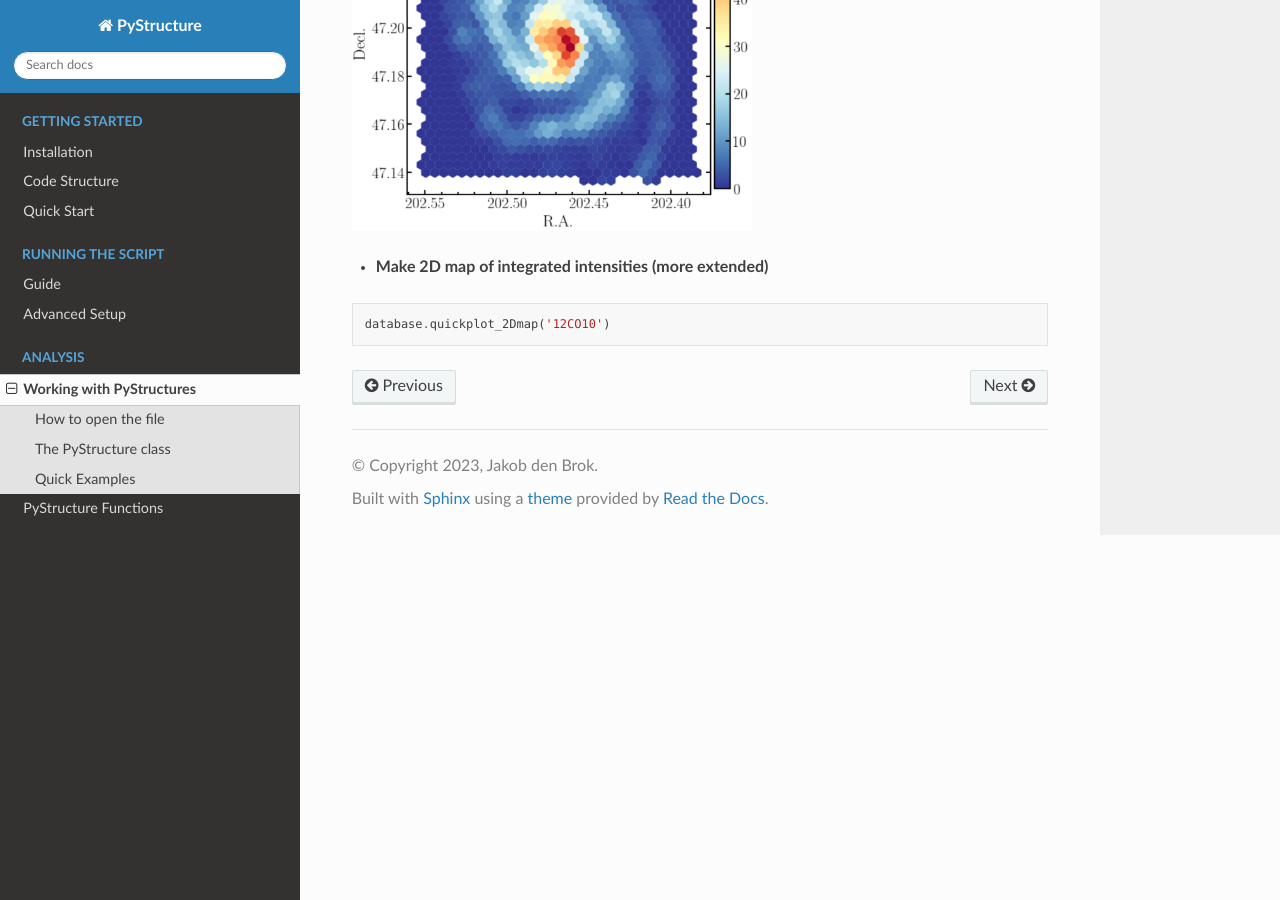
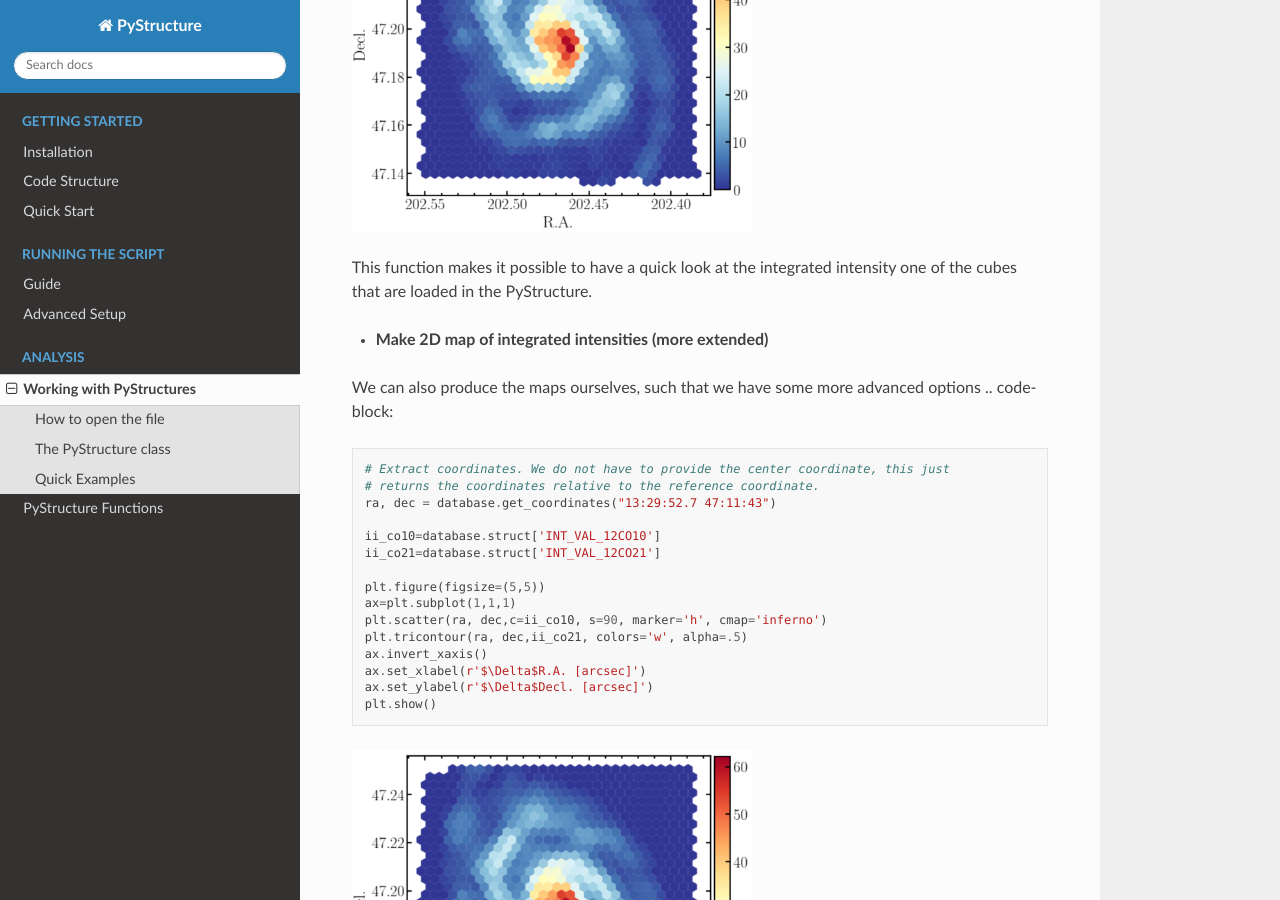
Before and after one commit to lukas-neumann-astro/PyStructure, a Sphinx documentation site: the page built from docs/source/reading.rst, in a window 1280 px wide and 900 px high, scrolled down 2093 px. Built offline with Sphinx 7.4.7 and the Read the Docs theme 2.0.0, drawn with Linux system fonts in a browser that asks for light colours.

Commit message:
Udpate Docs

```diff
--- a/docs/source/reading.rst
+++ b/docs/source/reading.rst
@@ -77,8 +77,28 @@ Using the PyStructure class environment, some useful commands are:
 .. image:: quicklook2.png
        :width: 400
 
+This function makes it possible to have a quick look at the integrated intensity one of the cubes that are loaded in the PyStructure.
+
 * **Make 2D map of integrated intensities (more extended)**
 
+We can also produce the maps ourselves, such that we have some more advanced options
 .. code-block::
 
-  database.quickplot_2Dmap('12CO10')
+  # Extract coordinates. We do not have to provide the center coordinate, this just
+  # returns the coordinates relative to the reference coordinate.
+  ra, dec = database.get_coordinates("13:29:52.7 47:11:43")
+
+  ii_co10=database.struct['INT_VAL_12CO10']
+  ii_co21=database.struct['INT_VAL_12CO21']
+
+  plt.figure(figsize=(5,5))
+  ax=plt.subplot(1,1,1)
+  plt.scatter(ra, dec,c=ii_co10, s=90, marker='h', cmap='inferno')
+  plt.tricontour(ra, dec,ii_co21, colors='w', alpha=.5)
+  ax.invert_xaxis()
+  ax.set_xlabel(r'$\Delta$R.A. [arcsec]')
+  ax.set_ylabel(r'$\Delta$Decl. [arcsec]')
+  plt.show()
+
+.. image:: quicklook2.png
+         :width: 400
```
Also changed, not shown: docs/source/map_2D.png (added), docs/source/spec.png.
